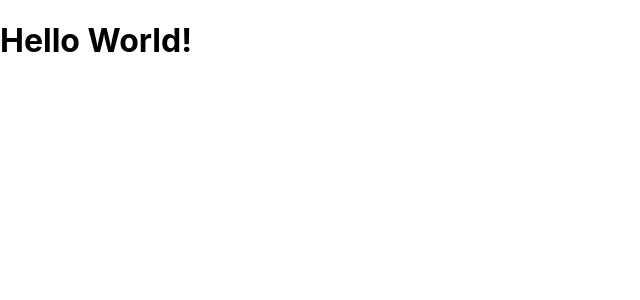
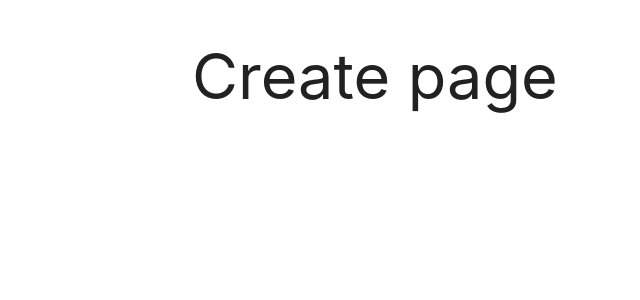
Before and after one commit to ivlievv/linkApp, a React (Create React App) app in the folder client/: page /create in a window 1280 px wide. Shown: the top 300 px of the page, without its empty margins (0-640 px from the left). Built offline with nearby package versions, Linux system fonts and the light colour scheme.

Commit message:
join react-router-dom, create initial pages

```diff
--- a/client/package.json
+++ b/client/package.json
@@ -6,8 +6,10 @@
     "@testing-library/jest-dom": "^4.2.4",
     "@testing-library/react": "^9.5.0",
     "@testing-library/user-event": "^7.2.1",
+    "materialize-css": "^1.0.0-rc.2",
     "react": "^16.13.1",
     "react-dom": "^16.13.1",
+    "react-router-dom": "^5.1.2",
     "react-scripts": "3.4.1"
   },
   "scripts": {
--- a/client/src/App.js
+++ b/client/src/App.js
@@ -1,10 +1,17 @@
 import React from 'react';
+import 'materialize-css';
+import {BrowserRouter as Router} from 'react-router-dom'
+import {useRoutes} from "./routes";
 
 function App () {
+  const routes = useRoutes(true)
   return (
-     <div>
-       <h1>Hello World!</h1>
-     </div>
+     <Router>
+       <div className="container">
+         {routes}
+       </div>
+     </Router>
+
   );
 }
 
--- a/client/src/index.css
+++ b/client/src/index.css
@@ -1,13 +1 @@
-body {
-  margin: 0;
-  font-family: -apple-system, BlinkMacSystemFont, 'Segoe UI', 'Roboto', 'Oxygen',
-    'Ubuntu', 'Cantarell', 'Fira Sans', 'Droid Sans', 'Helvetica Neue',
-    sans-serif;
-  -webkit-font-smoothing: antialiased;
-  -moz-osx-font-smoothing: grayscale;
-}
-
-code {
-  font-family: source-code-pro, Menlo, Monaco, Consolas, 'Courier New',
-    monospace;
-}
+@import "~materialize-css/dist/css/materialize.min.css";
--- /dev/null
+++ b/client/src/pages/AuthPage.js
@@ -0,0 +1,10 @@
+import React from "react";
+
+
+export const AuthPage = () => {
+  return(
+     <div>
+       <h1>Auth page</h1>
+     </div>
+  )
+}
--- /dev/null
+++ b/client/src/pages/CreatePage.js
@@ -0,0 +1,10 @@
+import React from "react";
+
+
+export const CreatePage = () => {
+  return(
+     <div>
+       <h1>Create page</h1>
+     </div>
+  )
+}
--- /dev/null
+++ b/client/src/pages/DetailPage.js
@@ -0,0 +1,10 @@
+import React from "react";
+
+
+export const DetailPage = () => {
+  return(
+     <div>
+       <h1>Detail page</h1>
+     </div>
+  )
+}
--- /dev/null
+++ b/client/src/pages/LinksPage.js
@@ -0,0 +1,10 @@
+import React from "react";
+
+
+export const LinksPage = () => {
+  return(
+     <div>
+       <h1>Links </h1>
+     </div>
+  )
+}
--- /dev/null
+++ b/client/src/routes.js
@@ -0,0 +1,34 @@
+import React from "react";
+import {Switch, Route, Redirect} from 'react-router-dom'
+import {LinksPage} from "./pages/LinksPage";
+import {CreatePage} from "./pages/CreatePage";
+import {DetailPage} from "./pages/DetailPage";
+import {AuthPage} from "./pages/AuthPage";
+
+export const useRoutes = isAuthenticated => {
+  if (isAuthenticated) {
+    return (
+       <Switch>
+         <Route path="/links" exact>
+           <LinksPage/>
+         </Route>
+         <Route path="/create" exact>
+           <CreatePage/>
+         </Route>
+         <Route path="/detail/:id">
+           <DetailPage/>
+         </Route>
+         <Redirect to="/create"/>
+       </Switch>
+    )
+  }
+
+  return (
+     <Switch>
+       <Route exact path="/">
+         <AuthPage/>
+       </Route>
+       <Route path="/"/>
+     </Switch>
+  )
+}
--- a/package.json
+++ b/package.json
@@ -5,13 +5,16 @@
   "main": "app.js",
   "scripts": {
     "start": "node app.js",
-    "server": "nodemon app.js"
+    "server": "nodemon app.js",
+    "client": "npm run start --prefix client",
+    "dev": "concurrently \"npm run server\" \"npm run client\""
   },
   "keywords": [],
   "author": "ivliev",
   "license": "ISC",
   "dependencies": {
     "bcryptjs": "^2.4.3",
+    "concurrently": "^5.2.0",
     "config": "^3.3.1",
     "express": "^4.17.1",
     "express-validator": "^6.4.1",
```
Also changed, not shown: 1 other file (tests, documents, lock files or other folders).
